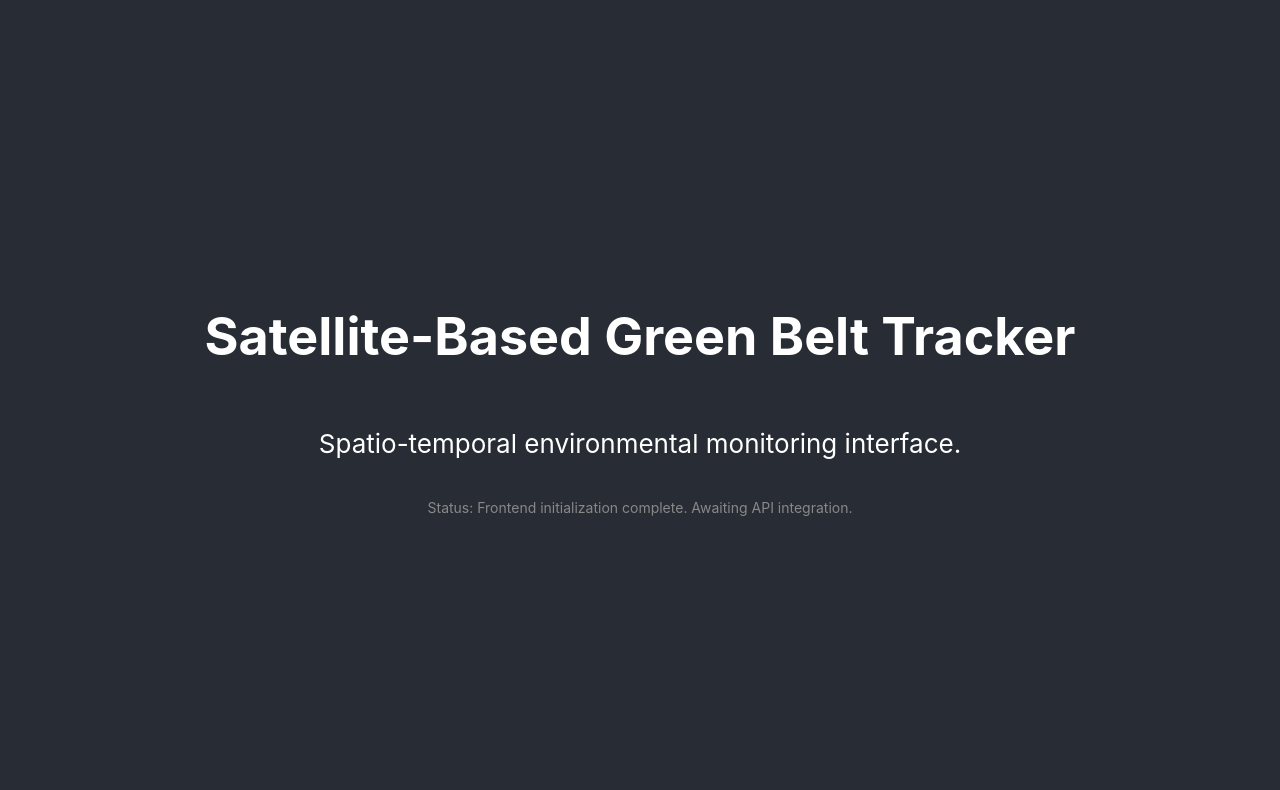
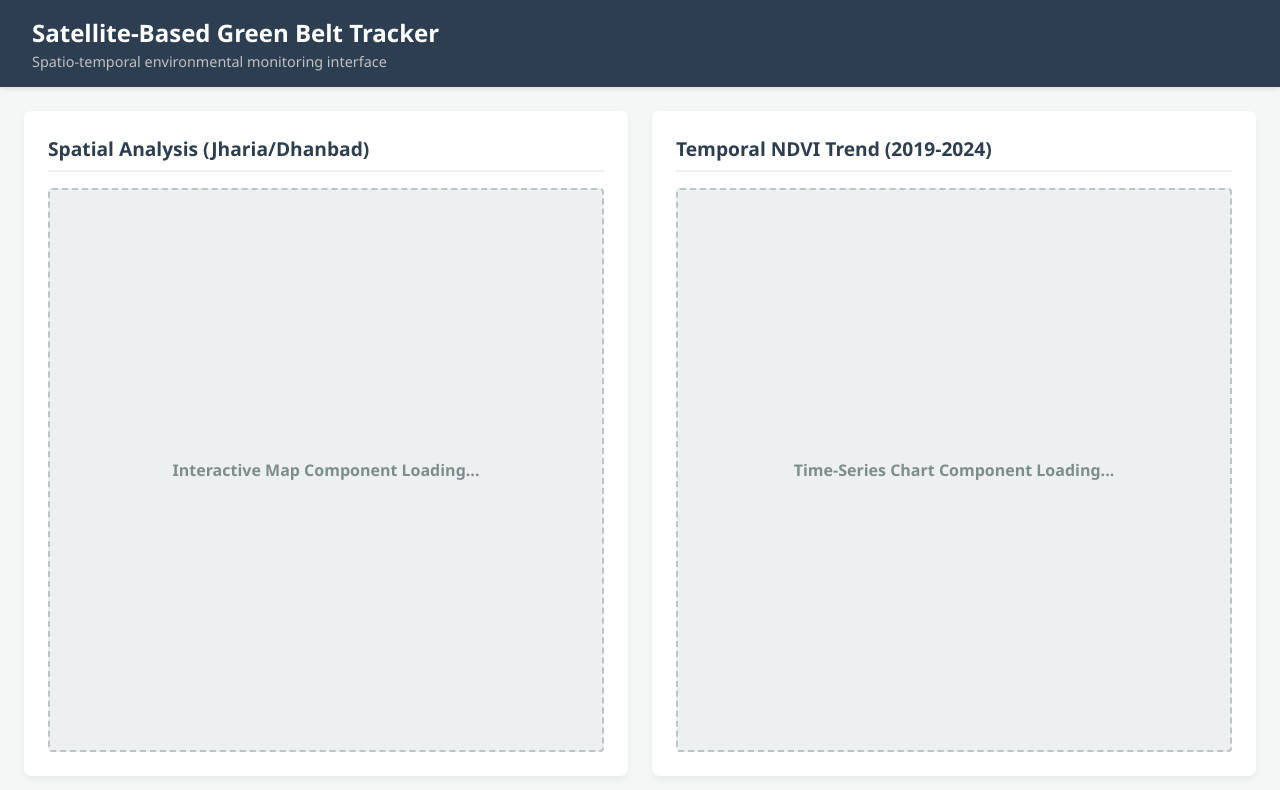
Before and after one commit to DamanMultiverse/green-belt-tracker-gee, a React (Create React App) app in the folder frontend/: page / in a window 1280 px wide. Shown: the top 790 px of the page. Built offline with nearby package versions, Linux system fonts and the light colour scheme.

Commit message:
implement primary dashboard layout with spatial and temporal analytics panels

```diff
--- a/frontend/package.json
+++ b/frontend/package.json
@@ -7,9 +7,12 @@
     "@testing-library/jest-dom": "^6.9.1",
     "@testing-library/react": "^16.3.3",
     "@testing-library/user-event": "^13.5.0",
+    "leaflet": "^1.9.4",
     "react": "^19.3.1",
     "react-dom": "^19.3.1",
+    "react-leaflet": "^5.0.0",
     "react-scripts": "5.0.1",
+    "recharts": "^3.10.1",
     "web-vitals": "^2.1.4"
   },
   "scripts": {
--- a/frontend/src/App.css
+++ b/frontend/src/App.css
@@ -1,38 +1,75 @@
-.App {
-  text-align: center;
+/* General Dashboard Reset */
+* {
+  margin: 0;
+  padding: 0;
+  box-sizing: border-box;
+  font-family: 'Segoe UI', Tahoma, Geneva, Verdana, sans-serif;
 }
 
-.App-logo {
-  height: 40vmin;
-  pointer-events: none;
+body {
+  background-color: #f4f7f6;
+  color: #333;
 }
 
-@media (prefers-reduced-motion: no-preference) {
-  .App-logo {
-    animation: App-logo-spin infinite 20s linear;
-  }
+.dashboard-container {
+  display: flex;
+  flex-direction: column;
+  height: 100vh;
 }
 
-.App-header {
-  background-color: #282c34;
-  min-height: 100vh;
+/* Header Styling */
+.dashboard-header {
+  background-color: #2c3e50;
+  color: white;
+  padding: 1rem 2rem;
+  box-shadow: 0 2px 4px rgba(0,0,0,0.1);
+}
+
+.dashboard-header h1 {
+  font-size: 1.5rem;
+  margin-bottom: 0.2rem;
+}
+
+.dashboard-header p {
+  font-size: 0.9rem;
+  color: #bdc3c7;
+}
+
+/* Main Content Grid */
+.dashboard-content {
+  display: flex;
+  flex: 1;
+  padding: 1.5rem;
+  gap: 1.5rem;
+}
+
+/* Map and Chart Panels */
+.panel {
+  background: white;
+  border-radius: 8px;
+  box-shadow: 0 4px 6px rgba(0,0,0,0.05);
+  padding: 1.5rem;
+  flex: 1;
   display: flex;
   flex-direction: column;
+}
+
+.panel h2 {
+  font-size: 1.2rem;
+  margin-bottom: 1rem;
+  color: #2c3e50;
+  border-bottom: 2px solid #ecf0f1;
+  padding-bottom: 0.5rem;
+}
+
+.placeholder-box {
+  flex: 1;
+  display: flex;
   align-items: center;
   justify-content: center;
-  font-size: calc(10px + 2vmin);
-  color: white;
+  background-color: #ecf0f1;
+  border: 2px dashed #bdc3c7;
+  border-radius: 4px;
+  color: #7f8c8d;
+  font-weight: bold;
 }
-
-.App-link {
-  color: #61dafb;
-}
-
-@keyframes App-logo-spin {
-  from {
-    transform: rotate(0deg);
-  }
-  to {
-    transform: rotate(360deg);
-  }
-}
--- a/frontend/src/App.js
+++ b/frontend/src/App.js
@@ -1,18 +1,42 @@
+// ==============================================================================
+// MAIN DASHBOARD INTERFACE
+// Description: Primary React component rendering the map and analytical charts
+// ==============================================================================
+
 import React from 'react';
 import './App.css';
 
 function App() {
   return (
-    <div className="App">
-      <header className="App-header">
+    <div className="dashboard-container">
+
+      {/* Top Navigation / Header */}
+      <header className="dashboard-header">
         <h1>Satellite-Based Green Belt Tracker</h1>
-        <p>
-          Spatio-temporal environmental monitoring interface.
-        </p>
-        <p style={{ fontSize: '14px', color: '#888' }}>
-          Status: Frontend initialization complete. Awaiting API integration.
-        </p>
+        <p>Spatio-temporal environmental monitoring interface</p>
       </header>
+
+      {/* Main Analytical Content */}
+      <main className="dashboard-content">
+
+        {/* Spatial Analysis Panel (Map) */}
+        <section className="panel">
+          <h2>Spatial Analysis (Jharia/Dhanbad)</h2>
+          <div className="placeholder-box">
+            Interactive Map Component Loading...
+          </div>
+        </section>
+
+        {/* Temporal Analysis Panel (Chart) */}
+        <section className="panel">
+          <h2>Temporal NDVI Trend (2019-2024)</h2>
+          <div className="placeholder-box">
+            Time-Series Chart Component Loading...
+          </div>
+        </section>
+
+      </main>
+
     </div>
   );
 }
```
Also changed, not shown: 1 other file (tests, documents, lock files or other folders).
